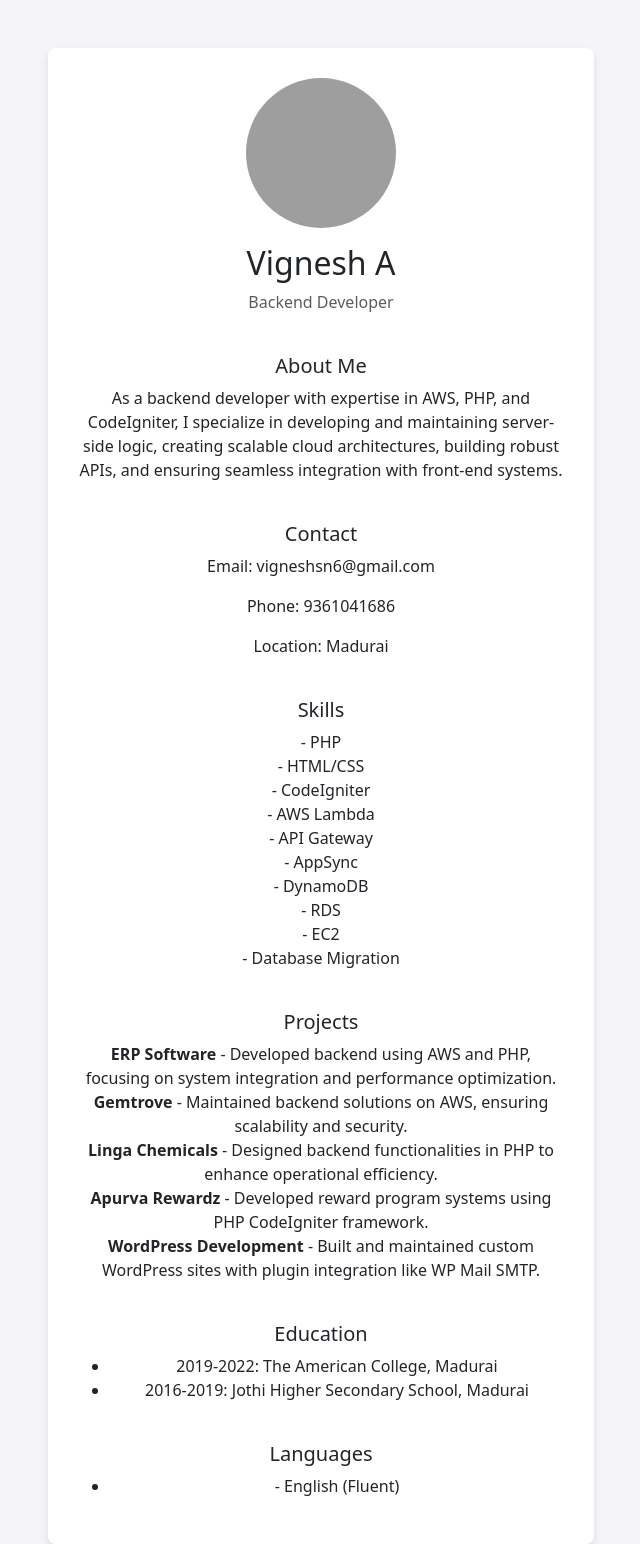
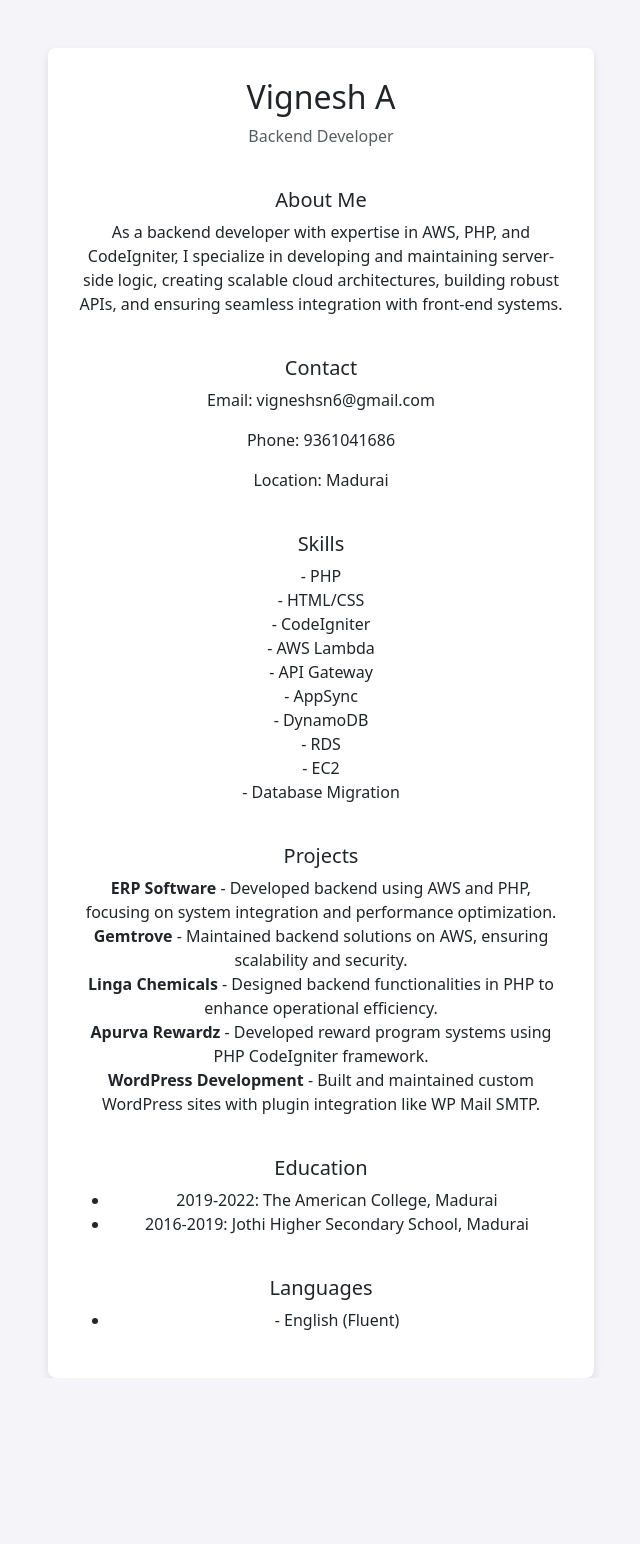
Before and after one commit to Vigneshsn6/usrvignesh, a CodeIgniter 4 app: the page made by myprofile/app/Views/portfolio.php in a window 1280 px wide. Shown: the whole page, without its empty margins (319-959 px from the left). After the commit the page ends 1378 px from the top, so only its background shows below. Run offline with PHP 8.4 and a stand-in for CodeIgniter, Linux system fonts and the light colour scheme; the template is opened without the code that fills it, so the values that code supplies are empty; some libraries are stand-ins or nearby versions; grey boxes are pictures that could not be loaded.

Commit message:
profile changes

```diff
--- a/myprofile/app/Views/portfolio.php
+++ b/myprofile/app/Views/portfolio.php
@@ -30,9 +30,9 @@
         <div class="row justify-content-center">
             <div class="col-md-6">
                 <div class="profile-card text-center">
-                    <div class="profile-picture mb-3">
+                    <!-- <div class="profile-picture mb-3">
                         <img src="/assets/images/vignesh.jpg" alt="Vignesh's Profile Picture">
-                    </div>
+                    </div> -->
                     <h2>Vignesh A</h2>
                     <p class="text-muted">Backend Developer</p>
 
```
